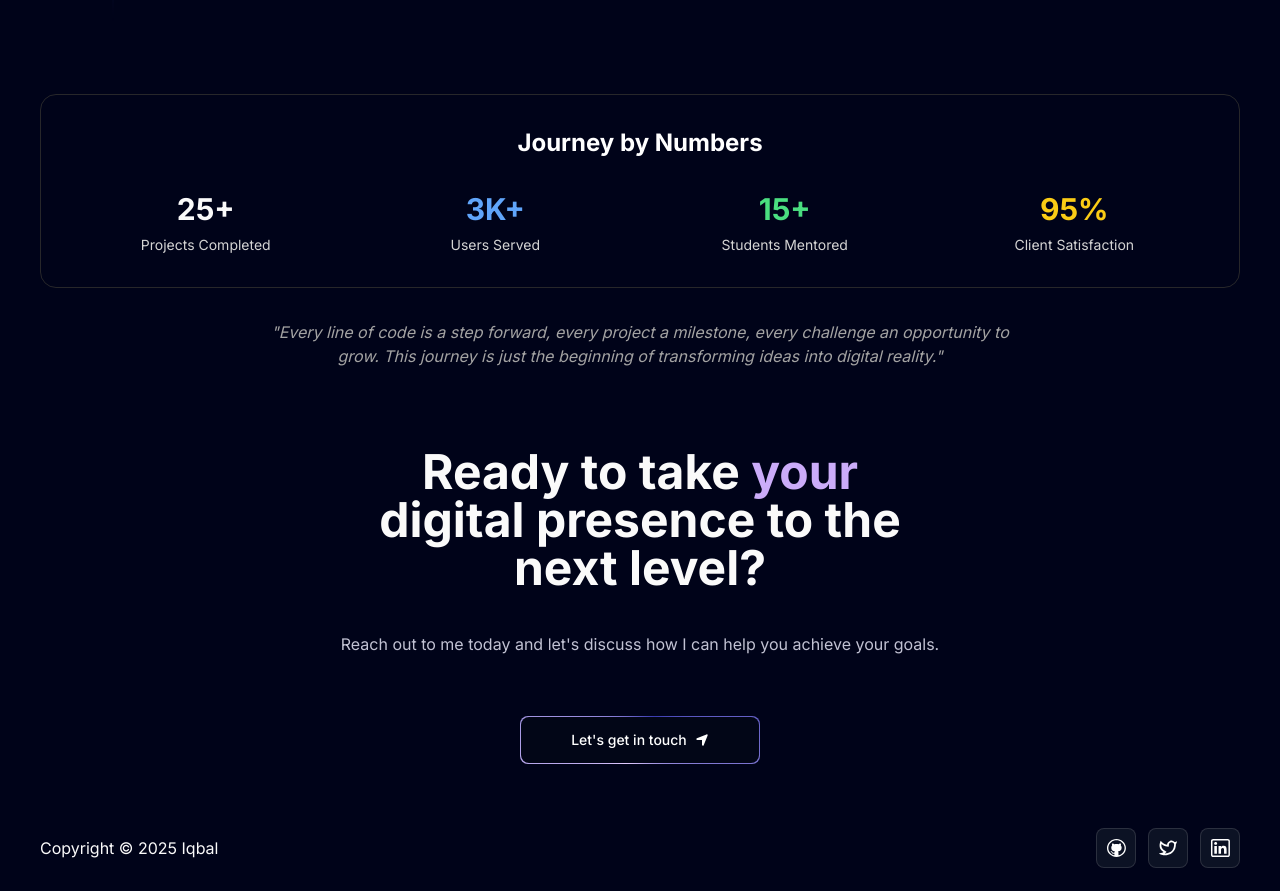
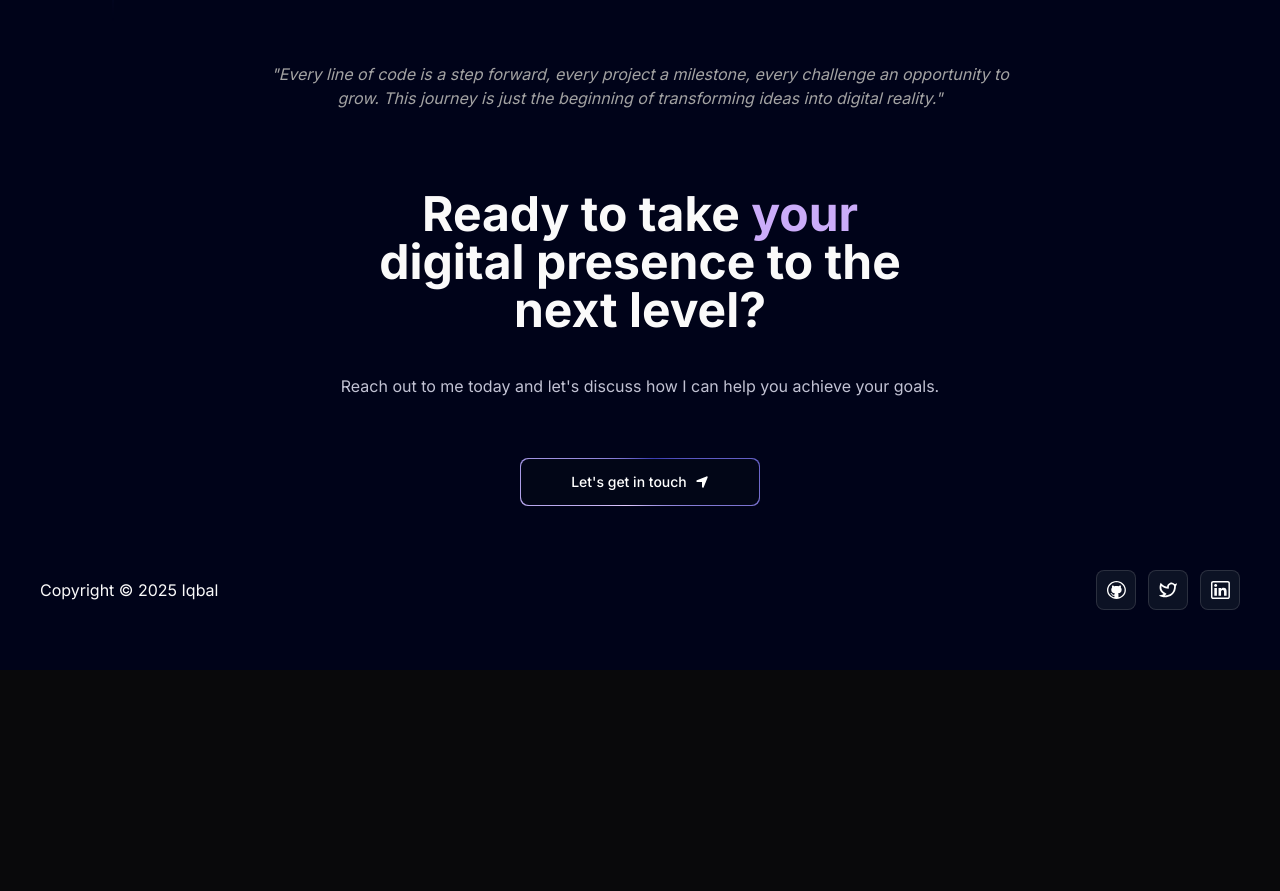
Before and after one commit to iqbal7230/Portfolio, a Next.js app: page / in a window 1280 px wide. Shown: the part 4740-5631 px from the top of the page. After the commit the page ends 5410 px from the top, so only its background shows below. Built offline with nearby package versions, Linux system fonts and the light colour scheme.

Commit message:
enhance timeline

```diff
--- a/components/About.tsx
+++ b/components/About.tsx
@@ -233,31 +233,6 @@ export function AboutTimeline() {
                 <Timeline data={data} />
             </div>
 
-            {/* Journey Stats */}
-            <div className="mt-16 bg-gradient-to-r from-purple-900/20 to-pink-900/20 p-8 rounded-2xl border border-purple-500/20">
-                <h3 className="text-2xl font-bold text-white text-center mb-8 bg-gradient-to-r from-purple-400 to-pink-400 bg-clip-text text-transparent">
-                    Journey by Numbers
-                </h3>
-                <div className="grid grid-cols-2 md:grid-cols-4 gap-6">
-                    <div className="text-center">
-                        <div className="text-3xl font-bold text-purple-400 mb-2">25+</div>
-                        <div className="text-neutral-300 text-sm">Projects Completed</div>
-                    </div>
-                    <div className="text-center">
-                        <div className="text-3xl font-bold text-blue-400 mb-2">3K+</div>
-                        <div className="text-neutral-300 text-sm">Users Served</div>
-                    </div>
-                    <div className="text-center">
-                        <div className="text-3xl font-bold text-green-400 mb-2">15+</div>
-                        <div className="text-neutral-300 text-sm">Students Mentored</div>
-                    </div>
-                    <div className="text-center">
-                        <div className="text-3xl font-bold text-yellow-400 mb-2">95%</div>
-                        <div className="text-neutral-300 text-sm">Client Satisfaction</div>
-                    </div>
-                </div>
-            </div>
-
             <div className="text-center mt-8">
                 <p className="text-neutral-400 italic max-w-3xl mx-auto">
                     "Every line of code is a step forward, every project a milestone, every challenge an opportunity to grow.
```
